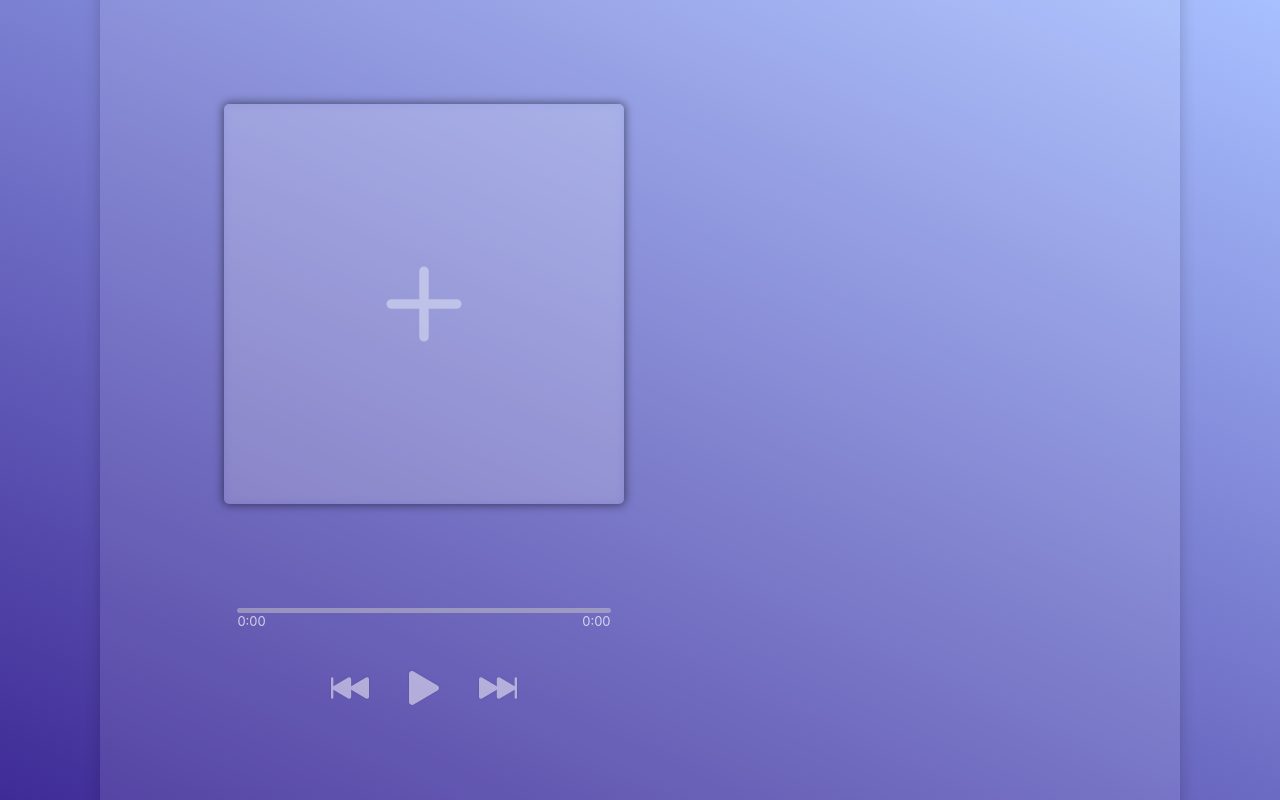
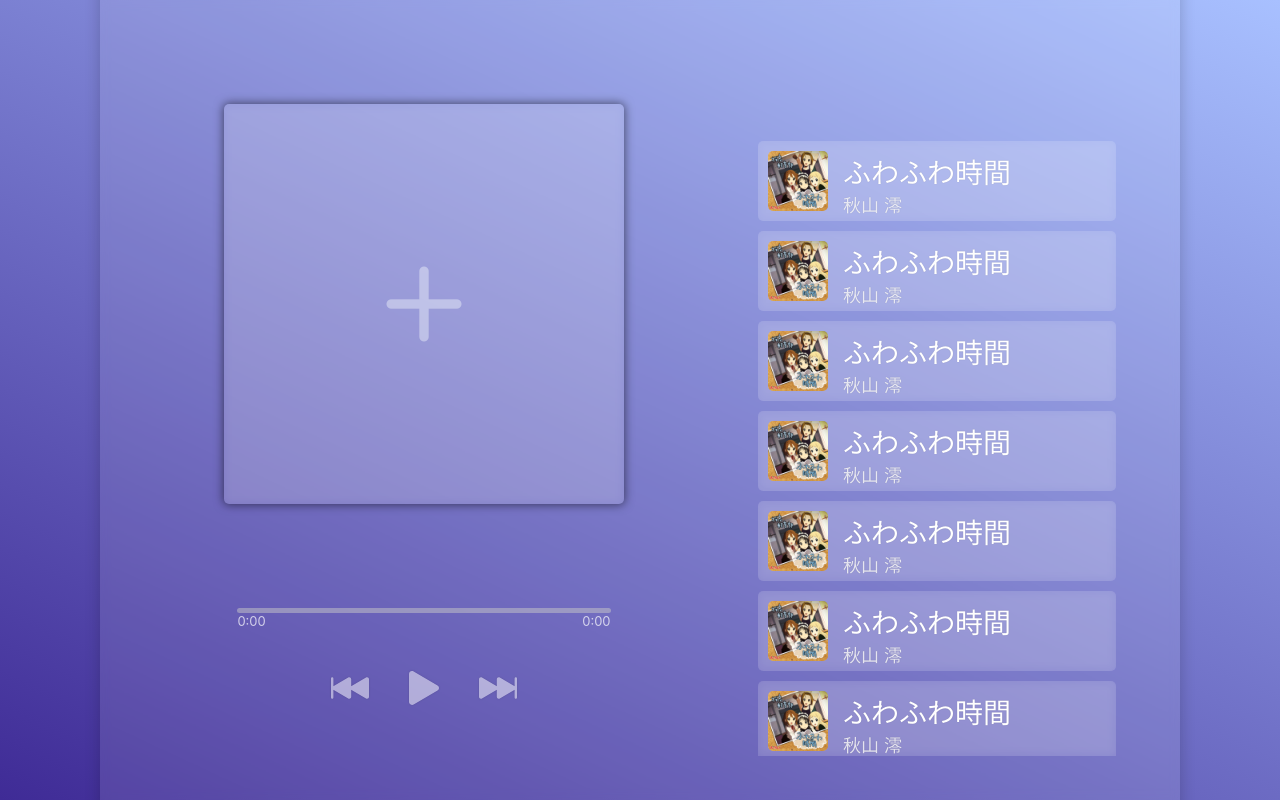
Before and after one commit to MCTVR/WebMusicPlayer, a website: page index.html in a window 1280 px wide. Drawn offline with Linux system fonts and the light colour scheme.

Commit message:
buildTracks function

```diff
--- a/index.html
+++ b/index.html
@@ -69,7 +69,13 @@
             </div>
 
             <div class="sidebar">
+                <div class="sidebar-header">
+                </div>
+                <div class="music-list-container">
+                    <div class="music-list">
 
+                    </div>
+                </div>
             </div>
 
         </div>
--- a/static/css/index.css
+++ b/static/css/index.css
@@ -67,7 +67,6 @@ body {
     justify-content: center;
     height: 90%;
     width: 60%;
-    /* background-color: #3F2B96; */
 }
 
 .player-area {
@@ -77,19 +76,12 @@ body {
     padding-left: 20px;
     padding-right: 20px;
     width: 60%;
-    /* background-color: aqua; */
 }
 
 .sidebar {
-    display: flex;
-    justify-content: center;
-    align-items: center;
     width: 35%;
-    height: 100%;
-    /* background-color: #3F2B96; */
+    height: 80%;
     color: #fff;
-    border-top-right-radius: inherit;
-    border-bottom-right-radius: inherit;
 }
 
 .music-info {
@@ -113,7 +105,7 @@ body {
     font-size: 23px;
     transition: .3s;
     text-shadow: 0 0 2px rgba(0, 0, 0, .3);
-    overflow-wrap: break-word;
+    word-wrap: break-word;
 }
 
 .music-artist {
@@ -141,8 +133,6 @@ body {
 .music-controls {
     width: 100%;
     height: 20%;
-
-    /* background-color: #3F2B96; */
 }
 
 .music-controls-icon-container {
@@ -230,3 +220,107 @@ body {
     background-color: rgba(255, 255, 255, .8);
     border-radius: inherit;
 }
+
+.sidebar-header {
+    width: 100%;
+    height: 10%;
+    /* background-color: #3F2Bff; */
+    color: #fff;
+}
+
+.music-list-container {
+    margin-bottom: 0;
+    width: 100%;
+    height: 90%;
+    /* background-color: #3F2B96; */
+}
+
+.music-list {
+    width: 100%;
+    height: 100%;
+    padding: 10px;
+    overflow-y: scroll;
+    overflow-x: hidden;
+    user-select: none;
+    -webkit-user-select: none;
+}
+
+.tracks {
+    display: flex;
+    cursor: pointer;
+    width: calc(100% - 20px);
+    border-radius: 5px;
+    background-color: rgba(255, 255, 255, .12);
+    backdrop-filter: blur(5px);
+    height: 80px;
+    align-items: center;
+    gap: 15px;
+    user-select: none;
+    -webkit-user-select: none;
+}
+
+.track-info {
+    height: calc(100% - 20px);
+    width: calc(100% - 100px);
+    display: flex;
+    flex-direction: column;
+}
+
+.track-info-container {
+    display: flex;
+    gap: 15px;
+    width: 100%;
+}
+
+.track-artist, .track-title {
+    width: inherit;
+    overflow-x: scroll;
+}
+
+.track-title::-webkit-scrollbar, .track-artist::-webkit-scrollbar {
+    display: none;
+}
+
+.music-list::-webkit-scrollbar {
+    display: none;
+}
+
+.tracks {
+    margin-top: 10px;
+}
+
+.tracks[id="1"] {
+    margin-top: 0;
+}
+
+.track-title-span, .track-artist-span {
+    overflow-wrap: break-word;
+    text-overflow: ellipsis;
+    white-space: nowrap;
+    width: 100%;
+    text-shadow: 0 0 1px rgba(0, 0, 0, .2);
+}
+
+.track-title-span {
+    font-weight: 500;
+    font-size: 28px;
+}
+
+.track-artist-span {
+    font-size: 18px;
+    font-weight: 300;
+    color: rgba(255, 255, 255, .8);
+}
+
+.track-thumbnail {
+    padding-left: 10px;
+    width: 60px;
+    height: 60px;
+    border-radius: 5px;
+}
+
+.track-thumbnail-img {
+    width: 100%;
+    height: 100%;
+    border-radius: inherit;
+}
--- a/static/js/ui.js
+++ b/static/js/ui.js
@@ -5,6 +5,80 @@ const playBtnImg = document.querySelector("div#play-icon").querySelector("img");
 const progressNowSpan = document.querySelector("span#progress-now-span");
 const progressDurationSpan = document.querySelector("span#progress-duration-span");
 const progressBar = document.querySelector("div.progress-bar");
+const musicList = document.querySelector("div.music-list");
+
+function buildTracks() {
+    var files = 10;
+
+    for (let id = 1; id < files+1; id++) {
+        let trackTemplate = `
+        <div class="tracks" id="${id}">
+
+            <div class="track-thumbnail">
+                <img class="track-thumbnail-img" src="assets/htt.webp" alt="">
+            </div>
+
+            <div class="track-info">
+
+                <div class="track-info-container">
+                    <div class="track-title-container">
+                        <div class="track-title">
+                            <span id="" class="track-title-span">ふわふわ時間</span>
+                        </div>
+                        <div class="track-artist">
+                            <span id="" class="track-artist-span">秋山 澪</span>
+                        </div>
+                    </div>
+                </div>
+
+            </div>
+
+        </div>`;
+        console.log(id);
+        musicList.innerHTML += trackTemplate;
+    }
+    const tracks = document.querySelectorAll("div.tracks");
+    tracks.forEach(track => {
+        track.addEventListener("mouseover", () => {
+            anime.remove(track);
+            anime({
+                targets: track,
+                scale: 1.008,
+                duration: 600,
+                elasticity: 400,
+            });
+        });
+        track.addEventListener("mouseleave", () => {
+            anime.remove(track);
+            anime({
+                targets: track,
+                scale: 1,
+                duration: 600,
+                elasticity: 400,
+            });
+        });
+        track.addEventListener("mousedown", () => {
+            anime.remove(track);
+            anime({
+                targets: track,
+                scale: 0.98,
+                duration: 600,
+                elasticity: 400,
+            });
+        });
+        track.addEventListener("mouseup", () => {
+            anime.remove(track);
+            anime({
+                targets: track,
+                scale: 1,
+                duration: 600,
+                elasticity: 400,
+            });
+        });
+    });
+}
+
+buildTracks();
 
 playBtn.addEventListener("mouseover", () => {
     anime({
```
